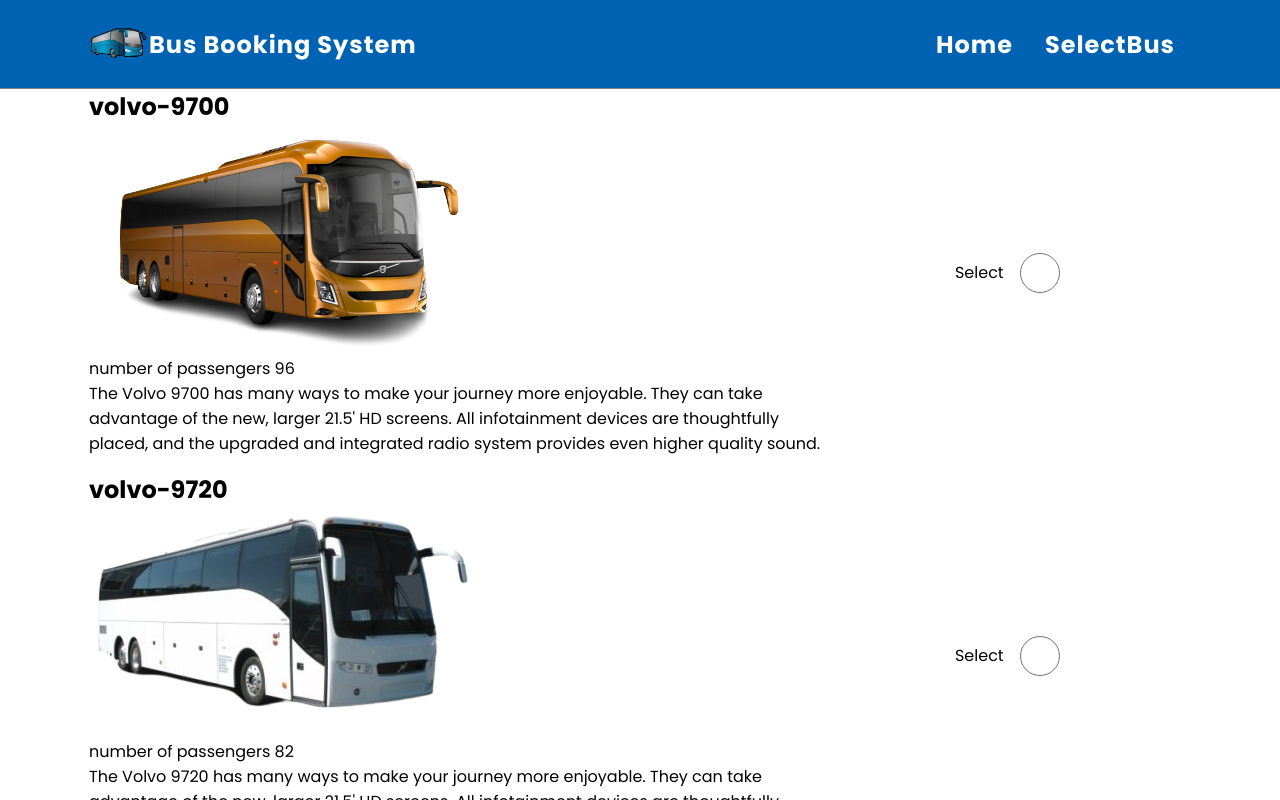
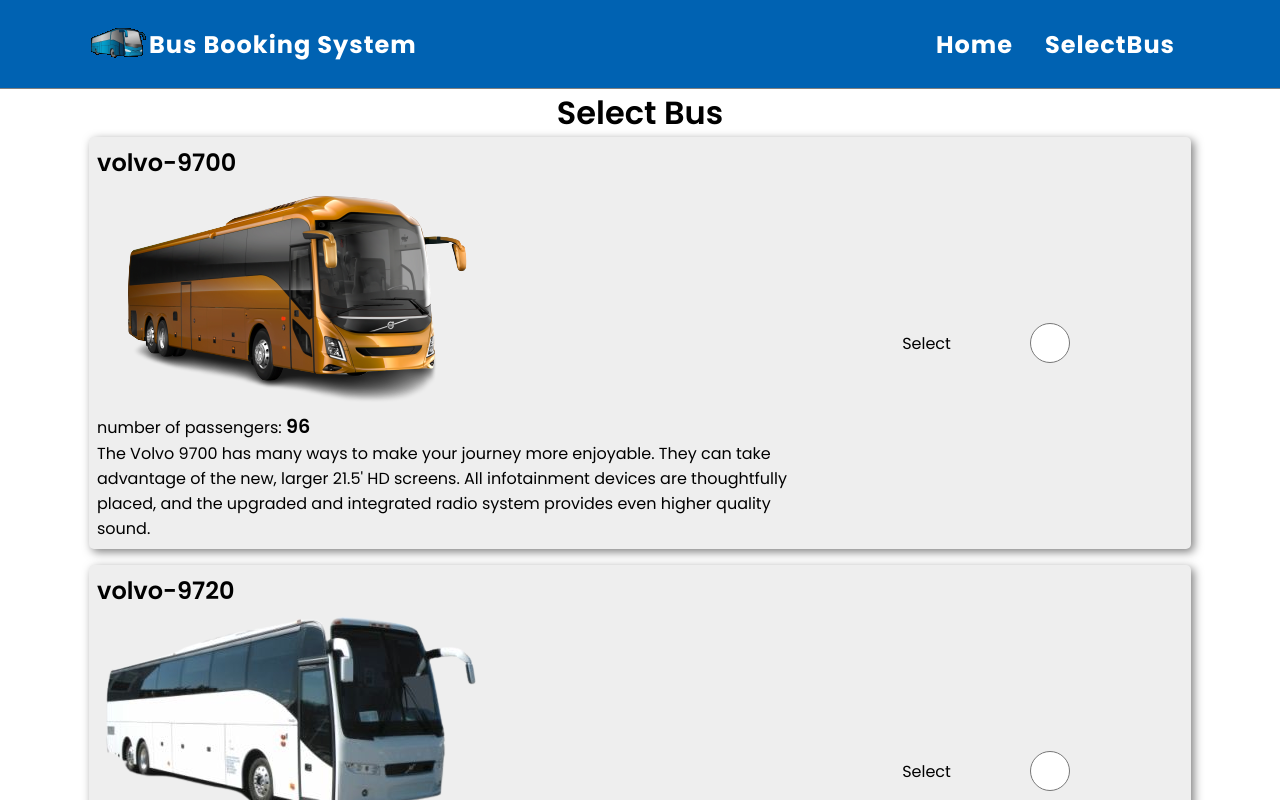
Before and after one commit to ajarek/react-91-vite-Bus-Booking-System-Router-6.12, a React (Vite) app: page /select-bus in a window 1280 px wide. Shown: the top 800 px of the page. Built offline with nearby package versions, Linux system fonts and the light colour scheme.

Commit message:
added form SelectBus

```diff
--- a/src/helper/FormHome/FormHome.jsx
+++ b/src/helper/FormHome/FormHome.jsx
@@ -10,8 +10,7 @@
     to: yup.string().required(),
     date: yup.string().required(),
     time: yup.string().required(),
-    passengers: yup.string().required(),
-    myCheckbox: yup.boolean()
+    myCheckbox: yup.boolean(),
   })
 
   const {
@@ -31,8 +30,7 @@
         to: '',
         date: '',
         time: '',
-        passengers: '',
-        myCheckbox:''
+        myCheckbox: '',
       })
     }
   }, [formState, reset])
@@ -72,14 +70,6 @@
         <p>{errors.to?.message}</p>
       </div>
 
-
-
-
-
-
-
-
-
       <div className='wrapper-input'>
         <input
           type='date'
@@ -94,22 +84,17 @@
         />
         <p>{errors.time?.message}</p>
       </div>
-      <div className='wrapper-input'>
+
+      <div className='wrapper-input checkbox'>
+        <label htmlFor='myCheckbox'>Round-trip?</label>
+
         <input
-          type='number'
-          placeholder='🧑🏻‍🤝‍👩🏻Passengers'
-          {...register('passengers')}
+          type='checkbox'
+          id='myCheckbox'
+          {...register('myCheckbox')}
         />
-        <p>{errors.passengers?.message}</p>
+        <p>{errors.myCheckbox?.message}</p>
       </div>
-      <div className='wrapper-input checkbox'>
-
-      <label htmlFor="myCheckbox">Round-trip?</label>
-
-          <input type="checkbox" id="myCheckbox" {...register('myCheckbox')}  />
-          <p>{errors.myCheckbox?.message}</p>
-
-    </div >
       <div className='wrapper-input'>
         <input
           type='submit'
--- a/src/pages/SelectBus/SelectBus.css
+++ b/src/pages/SelectBus/SelectBus.css
@@ -8,15 +8,27 @@
   align-items: center;
   color: var(--black);
 }
-
+.select-bus h1{
+  font-weight: 600;
+}
 .card-bus {
   display: grid;
   grid-template-columns: 2fr 1fr;
   height: 100%;
   margin-bottom: 16px;
+  border-radius: 5px;
+  box-shadow: 3px 3px 10px rgba(0, 0, 0, 0.5);
+  padding: 8px;
+  background-color: var(--grey);
 }
-
-.card-bus .select {
+.card-bus h2{
+  font-weight: 600;
+}
+.card-bus span{
+  font-size: 1.2rem;
+  font-weight: 600;
+}
+.card-bus .select,.card-bus .select form {
   width: 100%;
   height: 100%;
   display: flex;
@@ -26,6 +38,21 @@
 .card-bus .select input {
   width: 40px;
   height: 40px;
-  margin-left: 16px;
+  cursor: pointer;
+  margin:0 32px;
+}
+.card-bus .select form button{
+  color: var(--white);
+  margin-left: 32px;
+  padding: 8px 24px;
+  font-size: 1rem;
+  border: none;
+  transition: all 0.2s ease-in-out;
+  background-color: var(--blue);
   cursor: pointer;
 }
+
+.card-bus .select form button:hover {
+  background-color: var(--green);
+  color: var(--white);
+}
--- a/src/pages/SelectBus/SelectBus.jsx
+++ b/src/pages/SelectBus/SelectBus.jsx
@@ -1,20 +1,56 @@
+import React, { useState } from 'react';
 import './SelectBus.css'
 import bus from '../../assets/bus.json'
 const SelectBus = () => {
+  const [selectedOption, setSelectedOption] = useState('')
+  const handleOptionChange = (event) => {
+    setSelectedOption(event.target.value)
+  }
+  const handleSubmit = (event) => {
+    event.preventDefault()
+
+    // if (selectedOption) {
+    //   // At least one radio button is selected
+    //   console.log('Selected option:', selectedOption)
+    // } else {
+    //   // No radio button is selected
+    //   console.log('Please select an option.')
+    // }
+  }
+  console.log(selectedOption);
   return (
-    <div className='select-bus' >
-     {bus.map((bus) =>{
+    <div className='select-bus'>
+      <h1>Select Bus</h1>
+      {bus.map((bus) => {
         return (
-        <div key={bus.id} className="card-bus">
-          <div className="card-wrapper">
+          <div
+            key={bus.id}
+            className='card-bus'
+          >
+            <div className='card-wrapper'>
               <h2>{bus.name}</h2>
-          <img src={bus.src} alt={bus.name} />
-          <div className="passengers">number of passengers {bus.passengers}</div>
-          <div className="description">{bus.description}</div>
+              <img
+                src={bus.src}
+                alt={bus.name}
+              />
+              <div className='passengers'>
+                number of passengers: <span>{bus.passengers}</span>
               </div>
-          <div className="select">
+              <div className='description'>{bus.description}</div>
+            </div>
+            <div className='select'>
+            <form onSubmit={handleSubmit}>
               <label htmlFor={`select${bus.id}`}>Select</label>
-            <input type="radio" name="select" id={`select${bus.id}`} />
+              <input
+                type='radio'
+                name='select'
+                id={`select${bus.id}`}
+                value={bus.id}
+                checked={selectedOption === `${bus.id}`}
+                onChange={handleOptionChange}
+              />
+              {selectedOption === `${bus.id}`?<button>Next</button>:null}
+              </form>
             </div>
           </div>
         )
```
Lines whose indentation alone changed are shown as unchanged.
